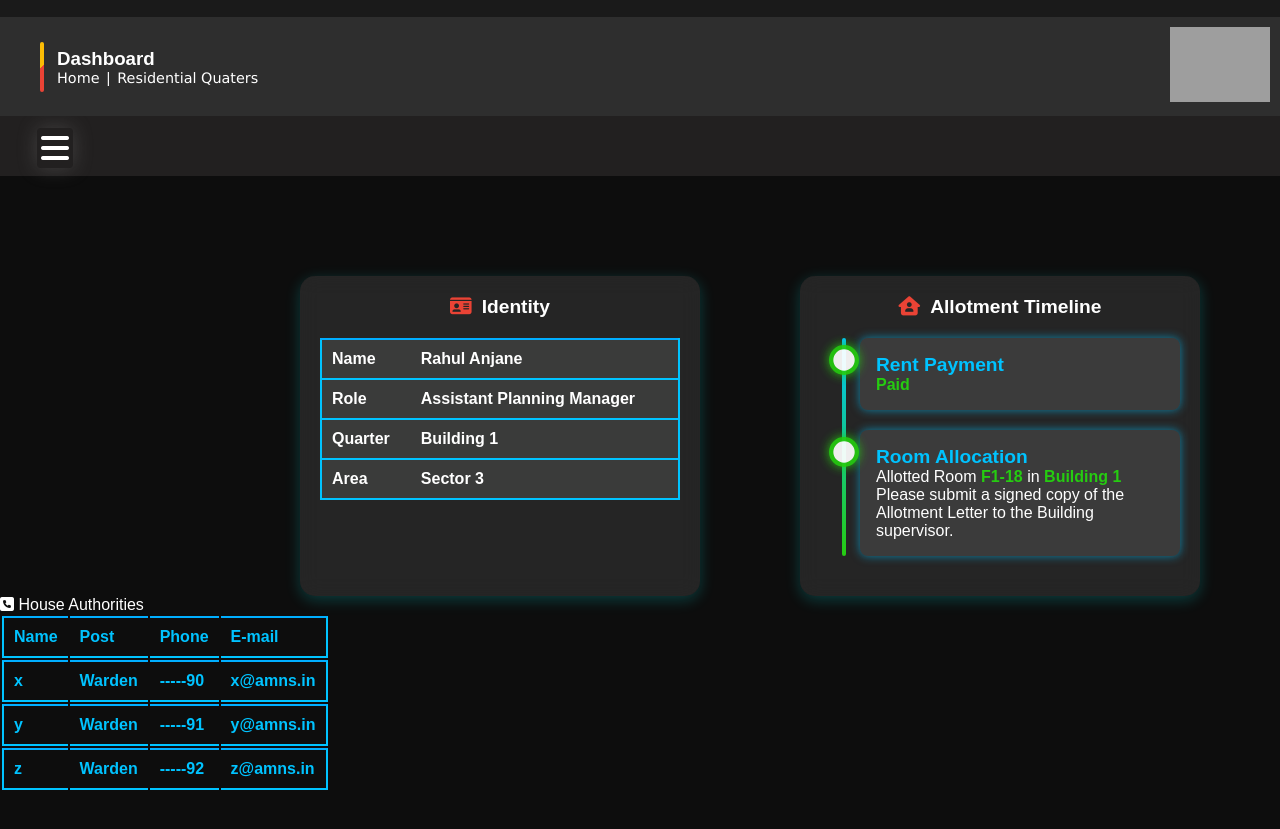
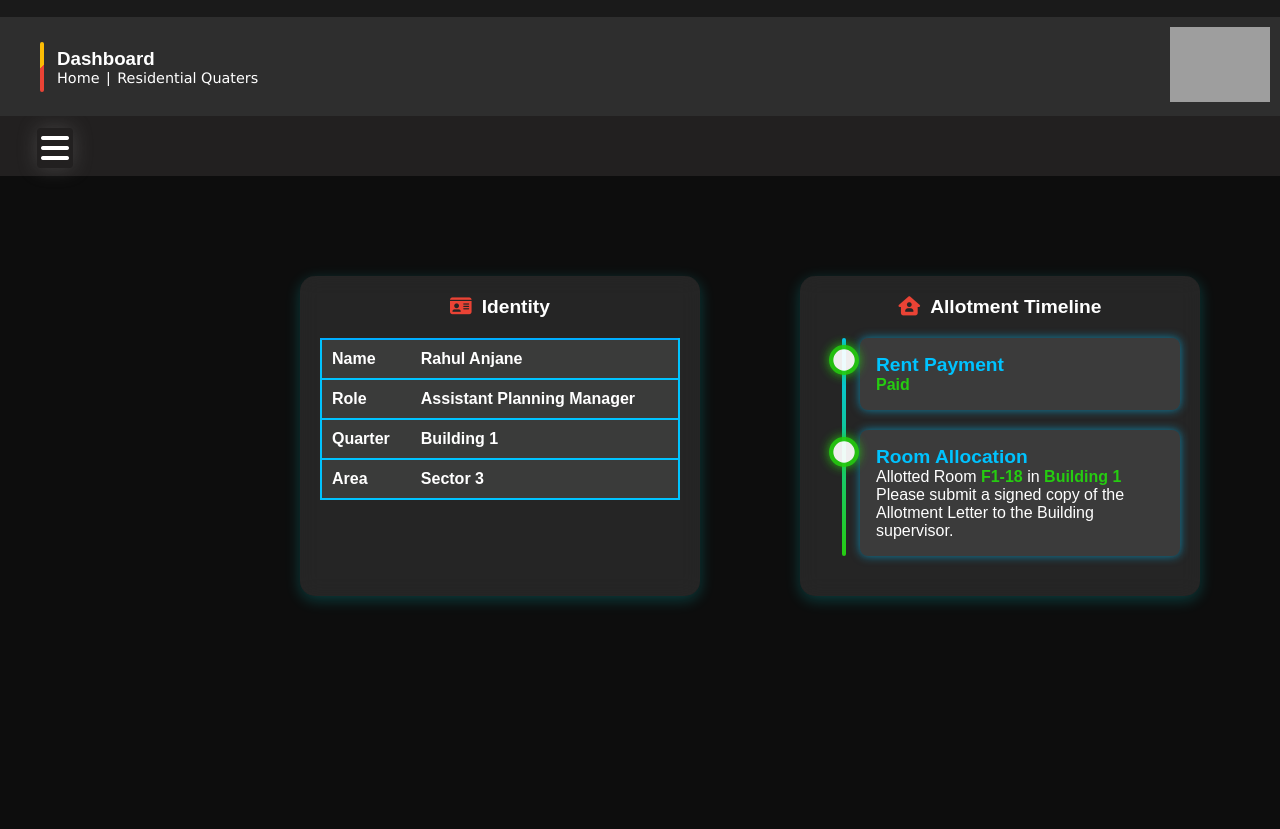
Before and after one commit to psawner/project2, a plain HTML site: page index.html in a window 1280 px wide. Shown: the part 79-908 px from the top of the page. Drawn offline with Linux system fonts and the light colour scheme; grey boxes are pictures that could not be loaded.

Commit message:
Update index.html

```diff
--- a/index.html
+++ b/index.html
@@ -138,7 +138,7 @@
 </div>
 
 <!--box5-->
-<div id="contact-details">
+<!--<div id="contact-details">
     <div id="contact-icon">
         <p><i class="fa-solid fa-square-phone"></i> House Authorities</p>
     </div>
@@ -171,7 +171,7 @@
             </tr>
         </table>
     </div>
-</div>
+</div>-->
 
     <script src="index.js"></script>
 </body>
```
